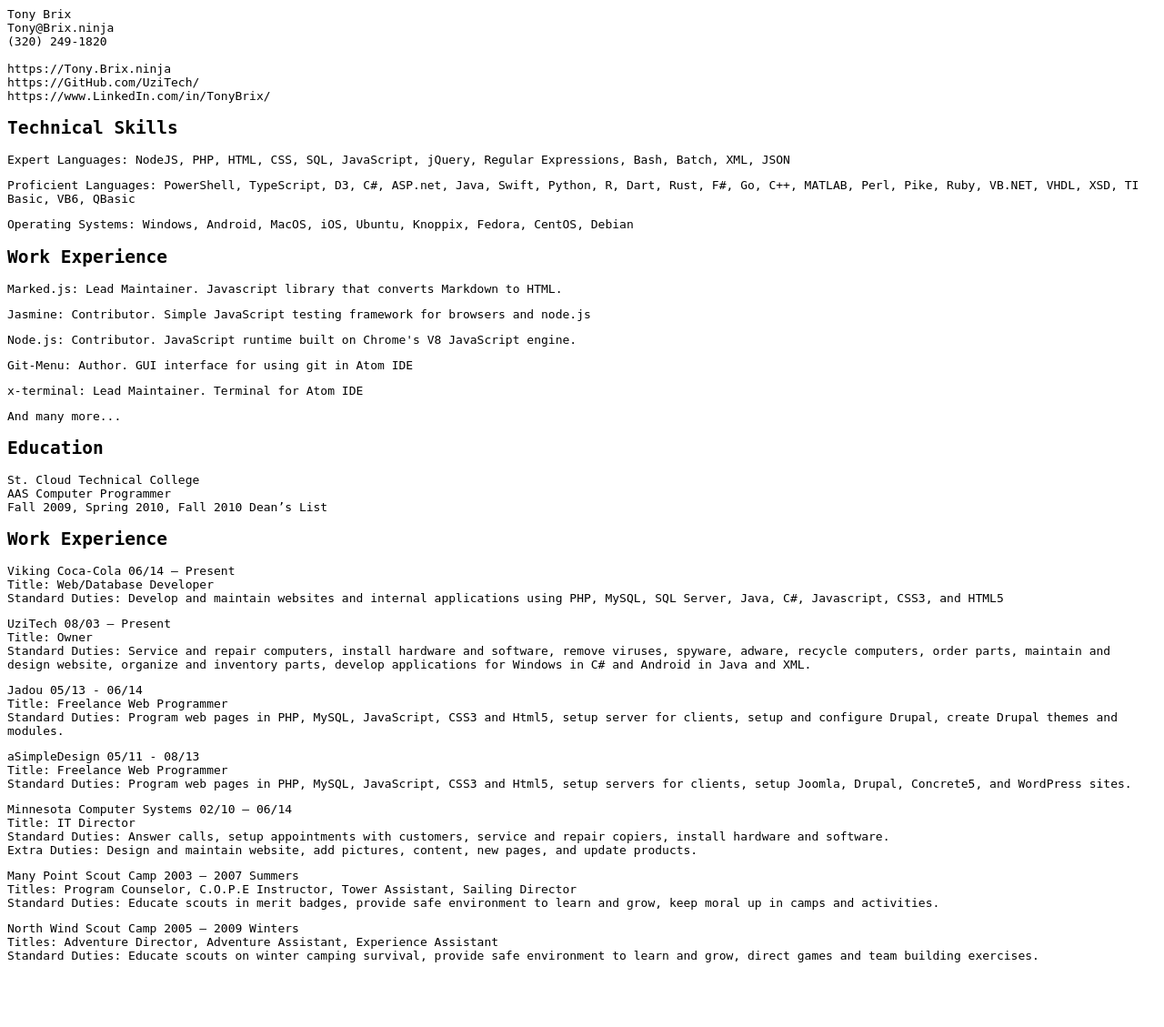
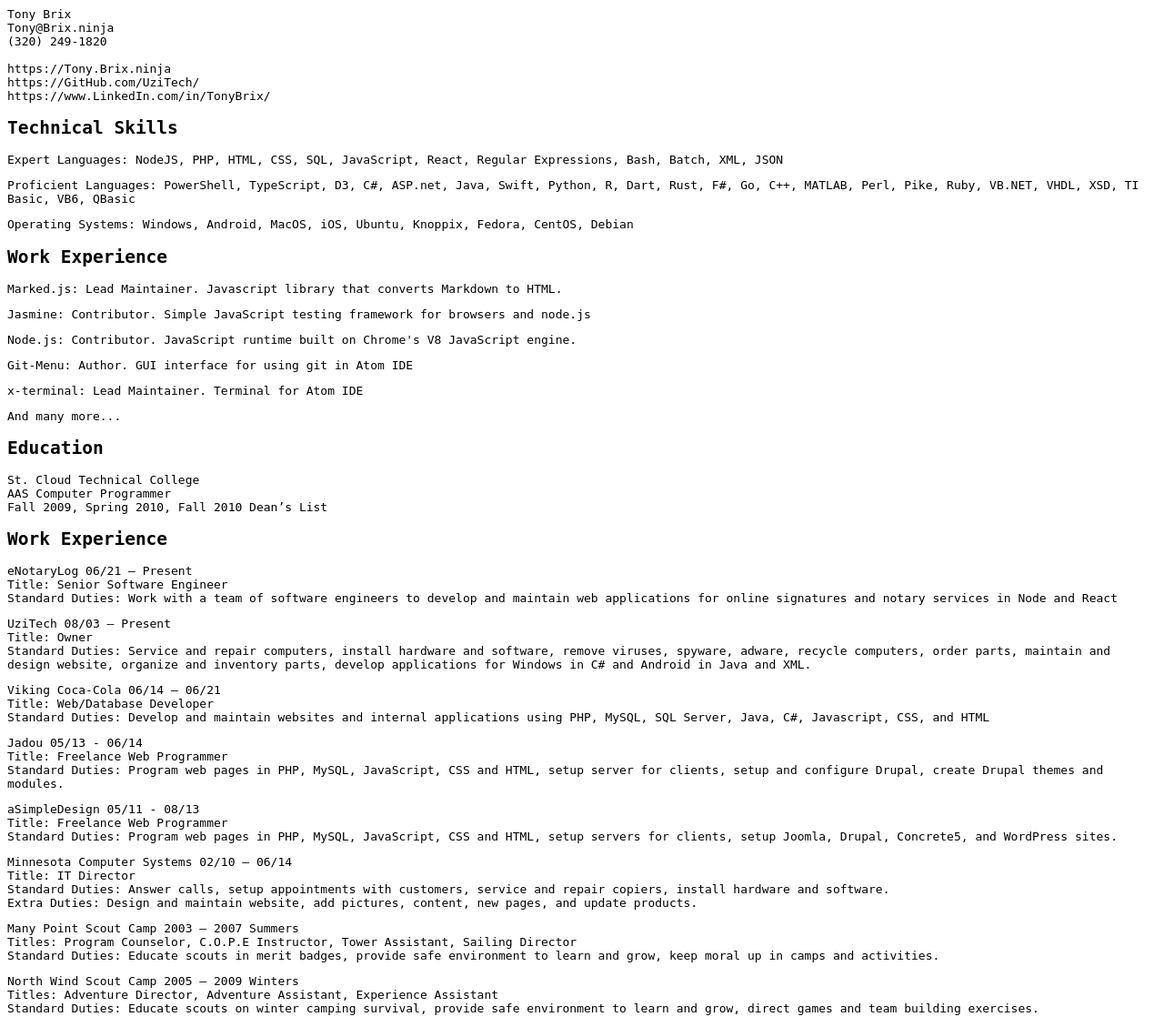
Before and after one commit to UziTech/tony.brix.ninja, a PHP site: page /resume.php in a window 1280 px wide. Shown: the whole page at 91% size. Before the commit the page ends 1058 px from the top, so only its background shows below. Run offline with PHP 8.4, Linux system fonts and the light colour scheme.

Commit message:
update resume

```diff
--- a/resume.php
+++ b/resume.php
@@ -26,7 +26,7 @@ a {
 
 <h2>Technical Skills</h2>
 
-<p>Expert Languages: NodeJS, PHP, HTML, CSS, SQL, JavaScript, jQuery, Regular Expressions, Bash, Batch, XML, JSON</p>
+<p>Expert Languages: NodeJS, PHP, HTML, CSS, SQL, JavaScript, React, Regular Expressions, Bash, Batch, XML, JSON</p>
 
 <p>Proficient Languages: PowerShell, TypeScript, D3, C#, ASP.net, Java, Swift, Python, R, Dart, Rust, F#, Go, C++, MATLAB, Perl, Pike, Ruby, VB.NET, VHDL, XSD, TI Basic, VB6, QBasic</p>
 
@@ -59,9 +59,9 @@ a {
 </p>
 <h2>Work Experience</h2>
 <p>
-<div>Viking Coca-Cola 06/14 – Present</div>
-<div>Title: Web/Database Developer</div>
-<div>Standard Duties: Develop and maintain websites and internal applications using PHP, MySQL, SQL Server, Java, C#, Javascript, CSS3, and HTML5</div>
+<div>eNotaryLog 06/21 – Present</div>
+<div>Title: Senior Software Engineer</div>
+<div>Standard Duties: Work with a team of software engineers to develop and maintain web applications for online signatures and notary services in Node and React</div>
 </p>
 <p>
 <div>UziTech 08/03 – Present</div>
@@ -69,14 +69,19 @@ a {
 <div>Standard Duties: Service and repair computers, install hardware and software, remove viruses, spyware, adware, recycle computers, order parts, maintain and design website, organize and inventory parts, develop applications for Windows in C# and Android in Java and XML.</div>
 </p>
 <p>
+<div>Viking Coca-Cola 06/14 – 06/21</div>
+<div>Title: Web/Database Developer</div>
+<div>Standard Duties: Develop and maintain websites and internal applications using PHP, MySQL, SQL Server, Java, C#, Javascript, CSS, and HTML</div>
+</p>
+<p>
 <div>Jadou 05/13 - 06/14</div>
 <div>Title: Freelance Web Programmer</div>
-<div>Standard Duties: Program web pages in PHP, MySQL, JavaScript, CSS3 and Html5, setup server for clients, setup and configure Drupal, create Drupal themes and modules.</div>
+<div>Standard Duties: Program web pages in PHP, MySQL, JavaScript, CSS and HTML, setup server for clients, setup and configure Drupal, create Drupal themes and modules.</div>
 </p>
 <p>
 <div>aSimpleDesign 05/11 - 08/13</div>
 <div>Title: Freelance Web Programmer</div>
-<div>Standard Duties: Program web pages in PHP, MySQL, JavaScript, CSS3  and Html5, setup servers for clients, setup Joomla, Drupal, Concrete5, and WordPress sites.</div>
+<div>Standard Duties: Program web pages in PHP, MySQL, JavaScript, CSS  and HTML, setup servers for clients, setup Joomla, Drupal, Concrete5, and WordPress sites.</div>
 </p>
 <p>
 <div>Minnesota Computer Systems 02/10 – 06/14</div>
```
